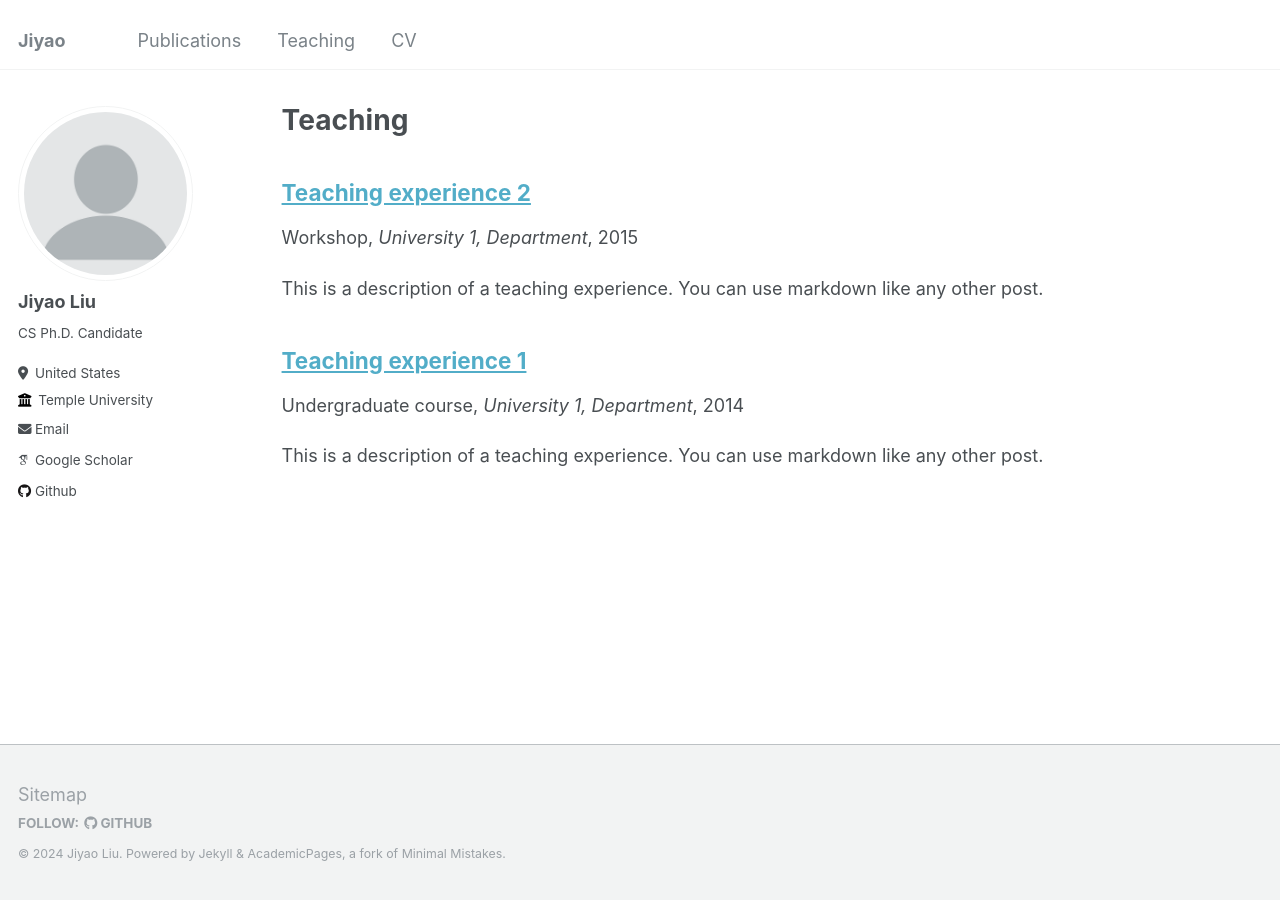
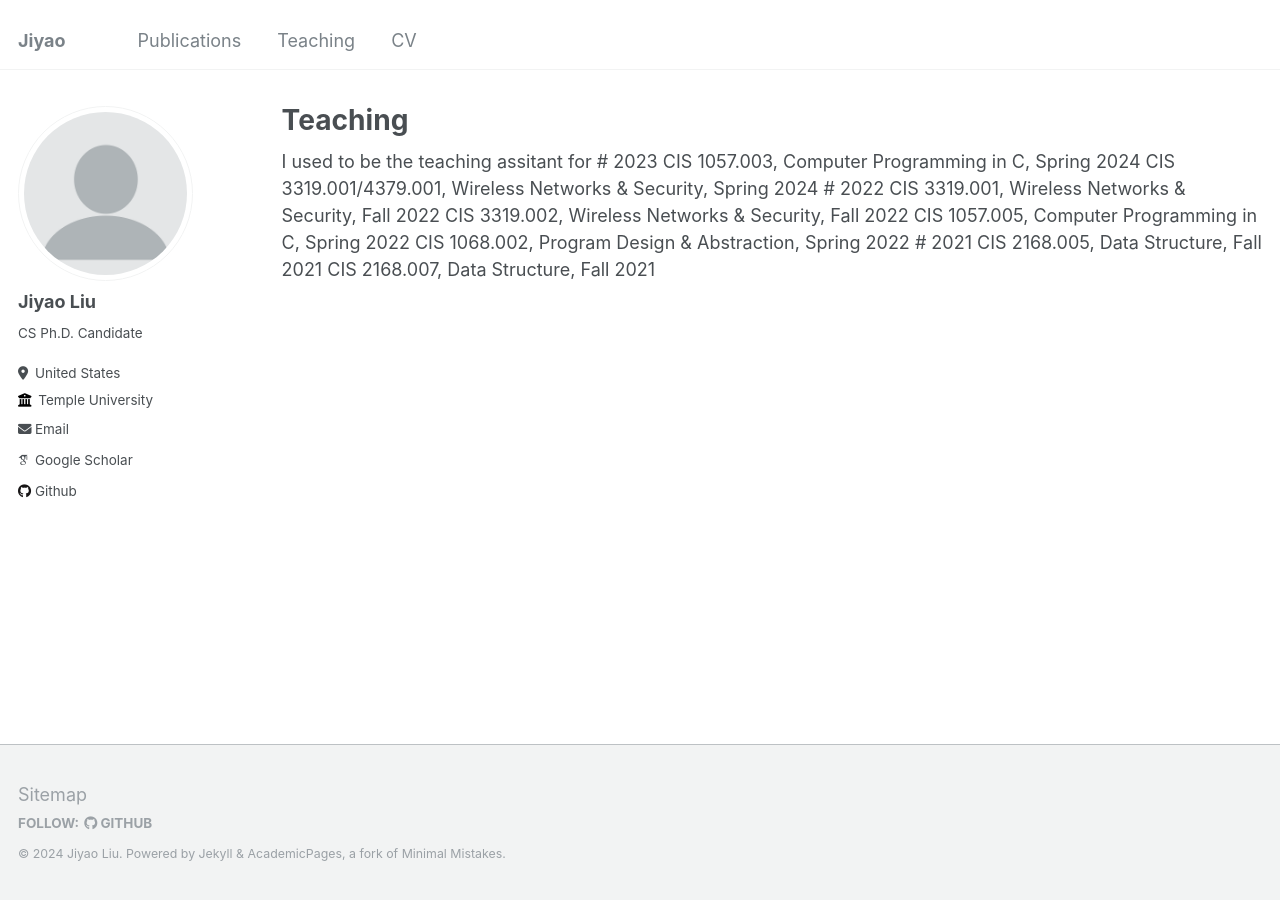
Before and after one commit to Jiyao17/jiyao17.github.io, a Jekyll site: the page built from _pages/teaching.html, in a window 1280 px wide. Built offline with Jekyll 4.4.1, drawn with Linux system fonts in a browser that asks for light colours; some web fonts are replaced.

Commit message:
Update teaching.html

```diff
--- a/_pages/teaching.html
+++ b/_pages/teaching.html
@@ -7,6 +7,22 @@ author_profile: true
 
 {% include base_path %}
 
-{% for post in site.teaching reversed %}
+<!-- {% for post in site.teaching reversed %}
   {% include archive-single.html %}
-{% endfor %}
+{% endfor %} -->
+
+I used to be the teaching assitant for
+
+# 2023
+CIS 1057.003, Computer Programming in C, Spring 2024
+CIS 3319.001/4379.001, Wireless Networks & Security, Spring 2024
+
+# 2022
+CIS 3319.001, Wireless Networks & Security, Fall 2022
+CIS 3319.002, Wireless Networks & Security, Fall 2022
+CIS 1057.005, Computer Programming in C, Spring 2022
+CIS 1068.002, Program Design & Abstraction, Spring 2022
+
+# 2021
+CIS 2168.005, Data Structure, Fall 2021
+CIS 2168.007, Data Structure, Fall 2021
```
